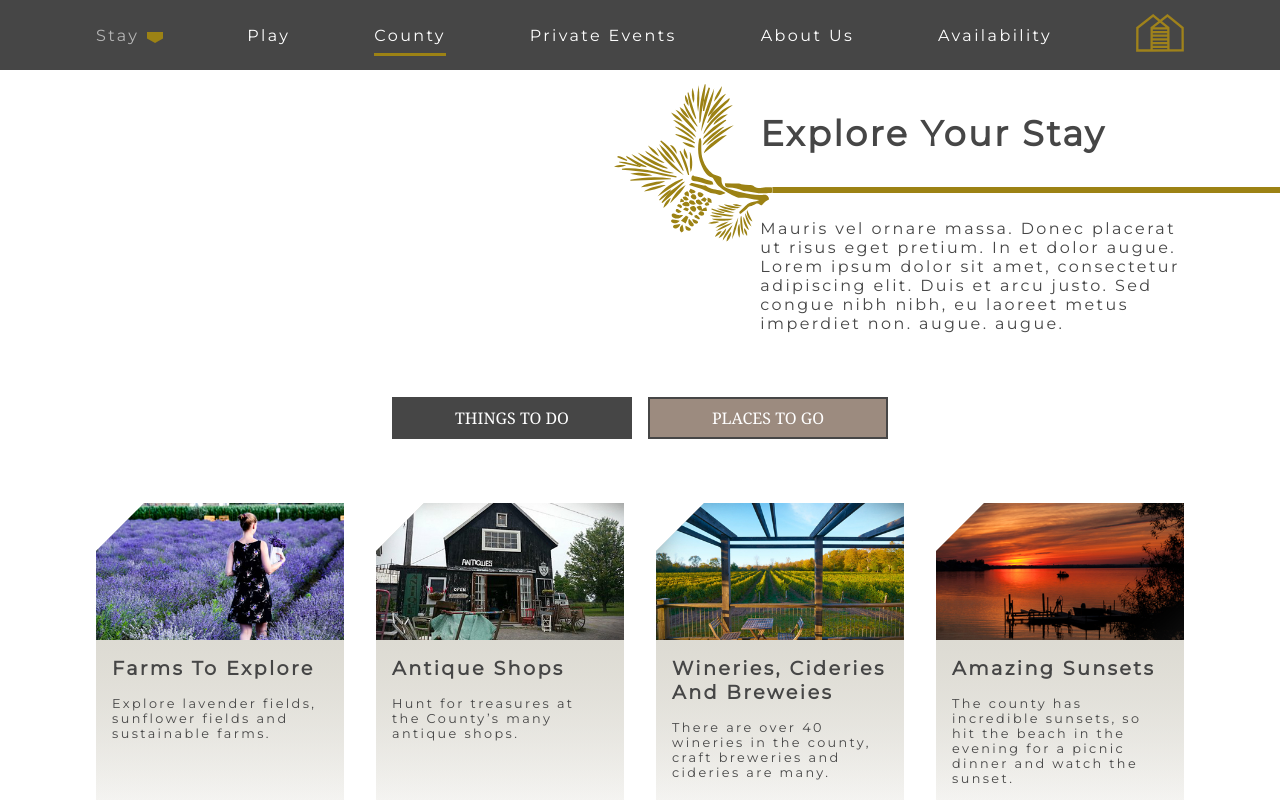
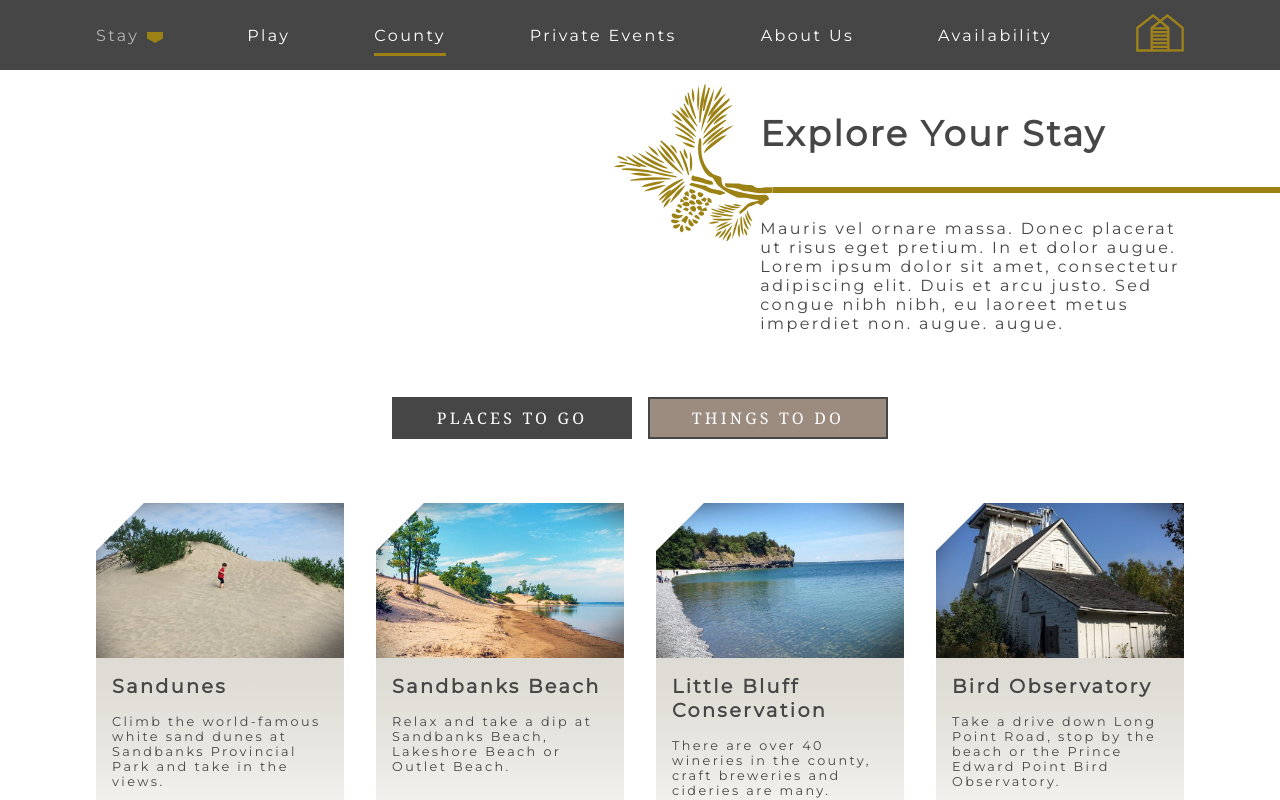
Before and after one commit to Jam52/innatlast, a React (Create React App) app: page /county in a window 1280 px wide. Shown: the top 800 px of the page. Built offline with nearby package versions, Linux system fonts and the light colour scheme.

Commit message:
Small updates and fixes

```diff
--- a/src/components/Footer.js
+++ b/src/components/Footer.js
@@ -12,7 +12,9 @@ const Footer = () => {
           </div>
           <p>
             InnAtLast <br />
-            3280 County Road <br /> 13 Milford, ON <br />
+            3280 County Road 13
+            <br />
+            Milford, ON <br />
             K0K 2P0
           </p>
           <a href="tel:+1 613 111 2222">647.866.7018</a>
--- a/src/components/buttons.js
+++ b/src/components/buttons.js
@@ -1,6 +1,7 @@
 import styled from 'styled-components';
 
 export const DefaultButton = styled.button`
+  letter-spacing: 0.2rem;
   background-color: var(--mid);
   padding: 0.5rem 1rem;
   color: white;
--- a/src/views/CountyPage.js
+++ b/src/views/CountyPage.js
@@ -6,7 +6,7 @@ import countyDetails from './CountyDetails.json';
 import CountyCard from '../components/CountyCard';
 
 const CountyPage = () => {
-  const [selectedOption, setSelectedOption] = useState('thingsToDo');
+  const [selectedOption, setSelectedOption] = useState('placesToGo');
   return (
     <Wrapper className="section container flow flow--lg">
       <div className="para para--right flow flow--md">
@@ -21,16 +21,16 @@ const CountyPage = () => {
       </div>
       <div className="btn-container hflow">
         <SelectedableButton
+          selected={selectedOption === 'placesToGo'}
+          onClick={() => setSelectedOption('placesToGo')}
+        >
+          Places to Go
+        </SelectedableButton>
+        <SelectedableButton
           selected={selectedOption === 'thingsToDo'}
           onClick={() => setSelectedOption('thingsToDo')}
         >
           Things to Do
-        </SelectedableButton>
-        <SelectedableButton
-          selected={selectedOption === 'placesToGo'}
-          onClick={() => setSelectedOption('placesToGo')}
-        >
-          Places to Go
         </SelectedableButton>
       </div>
       <section className="card-container cards">
```
